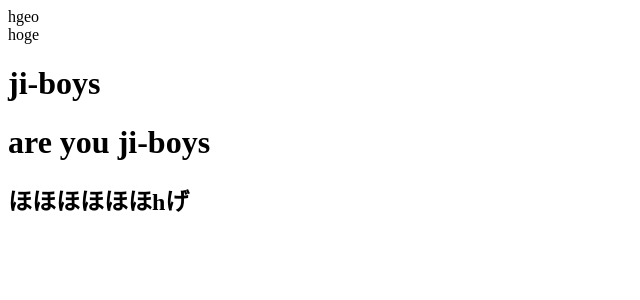
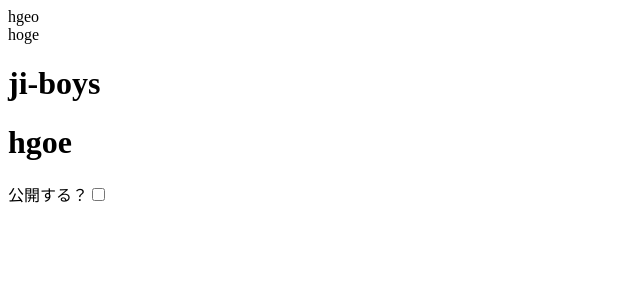
Before and after one commit to zahmis/ji-ex, a React (Create React App) app: page / in a window 1280 px wide. Shown: the top 300 px of the page, without its empty margins (0-640 px from the left). Built offline with nearby package versions, Linux system fonts and the light colour scheme.

Commit message:
add toggle

```diff
--- a/src/Article.jsx
+++ b/src/Article.jsx
@@ -5,7 +5,9 @@ const Article = (props) => {
         <div>
             <h1>{props.title}</h1>
             <h1>{props.contents}</h1>
-            <h2>ほほほほほほhげ</h2>
+            <h1>{props.isPublished}</h1>
+            <label htmlFor="check">公開する？</label>
+            <input id="check" type="checkbox" checked={props.isPublished} onClick={() => props.toggle()} />
         </div>
   );
 };
--- a/src/Blog.jsx
+++ b/src/Blog.jsx
@@ -1,13 +1,34 @@
 import React from 'react';
 import Article from './Article';
 
-const Blog = () => {
+class Blog extends React.Component {
+
+  constructor(props) {
+    super(props);
+
+    this.state = {
+      isPublished: false,
+    };
+  }
+
+  togglePublished = () => {
+    this.setState({
+      isPublished: !this.state.isPublished,
+    });
+  };
+
+  render() {
     return (
         <div>
             <Article title={'ji-boys'}
-      contents={'are you ji-boys'}
+                     contents={'hgoe'}
+                     isPublished={this.state.isPublished}
+                     toggle={() => this.togglePublished()}
           />
         </div>
     );
-};
+  }
+
+}
+
 export default Blog;
```
Also changed, not shown: .prettierrc.json. Lines whose indentation alone changed are shown as unchanged.
